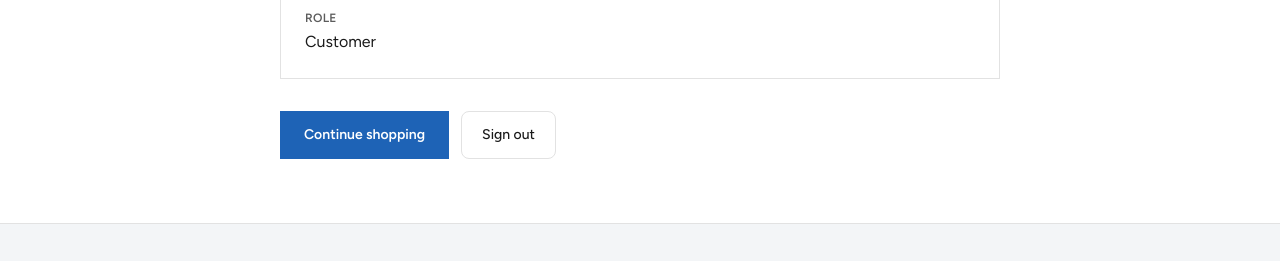
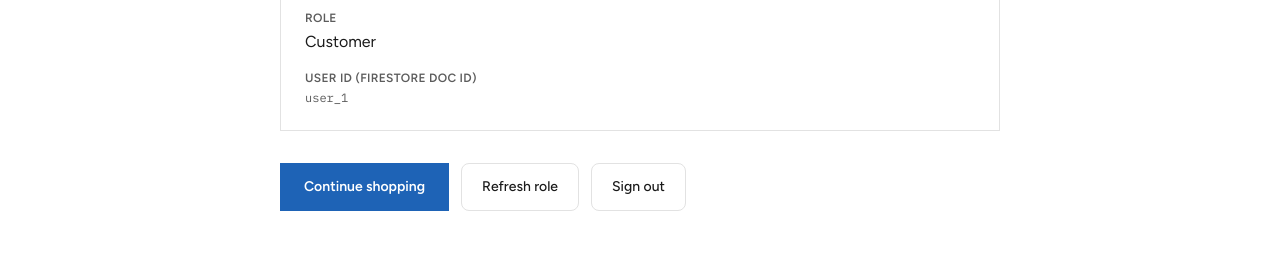
Before and after one commit to nassim778/PiggyPower-, a Next.js app: page /account in a window 1280 px wide. Shown: the part 364-625 px from the top of the page. Built offline with nearby package versions, Linux system fonts and the light colour scheme; no server answers; sample sign-in values are in the browser's storage.

Commit message:
Fix Firestore admin role detection and show UID on account page.
Normalize role values, force token refresh on sync, and document the Auth-UID doc requirement.

```diff
--- a/src/app/account/page.tsx
+++ b/src/app/account/page.tsx
@@ -2,12 +2,13 @@
 
 import Link from "next/link";
 import { useRouter } from "next/navigation";
-import { useEffect } from "react";
+import { useEffect, useState } from "react";
 import { useAuth } from "@/components/auth/AuthProvider";
 
 export default function AccountPage() {
-  const { user, role, loading, logout, configured } = useAuth();
+  const { user, role, loading, logout, configured, refreshRole } = useAuth();
   const router = useRouter();
+  const [refreshing, setRefreshing] = useState(false);
 
   useEffect(() => {
     if (!loading && !user && configured) {
@@ -49,6 +50,12 @@ export default function AccountPage() {
           <p className="text-xs font-semibold uppercase tracking-wide text-ash">Role</p>
           <p className="mt-1 capitalize text-ink">{role || "customer"}</p>
         </div>
+        <div>
+          <p className="text-xs font-semibold uppercase tracking-wide text-ash">
+            User ID (Firestore doc id)
+          </p>
+          <p className="mt-1 break-all font-mono text-xs text-ash">{user?.uid}</p>
+        </div>
       </div>
 
       <div className="mt-8 flex flex-wrap gap-3">
@@ -65,6 +72,21 @@ export default function AccountPage() {
         )}
         <button
           type="button"
+          disabled={refreshing}
+          onClick={async () => {
+            setRefreshing(true);
+            try {
+              await refreshRole();
+            } finally {
+              setRefreshing(false);
+            }
+          }}
+          className="inline-flex items-center justify-center rounded-lg border border-rule px-5 py-2.5 text-sm font-medium text-ink transition hover:border-blue hover:text-blue disabled:opacity-60"
+        >
+          {refreshing ? "Refreshing…" : "Refresh role"}
+        </button>
+        <button
+          type="button"
           onClick={async () => {
             await logout();
             router.push("/");
--- a/src/components/auth/AuthProvider.tsx
+++ b/src/components/auth/AuthProvider.tsx
@@ -83,7 +83,8 @@ export function AuthProvider({ children }: { children: ReactNode }) {
       setRole(null);
       return;
     }
-    const token = await current.getIdToken();
+    // Force a fresh token so server re-reads Firestore role
+    const token = await current.getIdToken(true);
     const r = await syncAndGetRole(token);
     setRole(r);
   }, []);
@@ -99,10 +100,11 @@ export function AuthProvider({ children }: { children: ReactNode }) {
       setUser(next);
       if (next) {
         try {
-          const token = await next.getIdToken();
+          const token = await next.getIdToken(true);
           const r = await syncAndGetRole(token);
           setRole(r);
-        } catch {
+        } catch (err) {
+          console.error("[auth] sync failed", err);
           setRole("customer");
         }
       } else {
--- a/src/lib/auth-server.ts
+++ b/src/lib/auth-server.ts
@@ -24,18 +24,25 @@ export function isAdminEmail(email: string | null | undefined): boolean {
   return adminEmails().has(email.trim().toLowerCase());
 }
 
+/** Accept "admin" / "Admin" / whitespace; anything else is customer. */
+export function normalizeRole(raw: unknown): UserRole {
+  if (typeof raw !== "string") return "customer";
+  return raw.trim().toLowerCase() === "admin" ? "admin" : "customer";
+}
+
 export async function resolveRole(
   uid: string,
   email: string | null,
 ): Promise<UserRole> {
+  // 1) Env allowlist always wins
   if (isAdminEmail(email)) return "admin";
 
   if (!isFirebaseConfigured()) return "customer";
 
+  // 2) Firestore users/{uid}.role
   const snap = await getDb().collection("users").doc(uid).get();
-  const role = snap.data()?.role;
-  if (role === "admin") return "admin";
-  return "customer";
+  if (!snap.exists) return "customer";
+  return normalizeRole(snap.data()?.role);
 }
 
 export async function ensureUserProfile(input: {
@@ -60,12 +67,24 @@ export async function ensureUserProfile(input: {
     return;
   }
 
-  // Promote if email was added to ADMIN_EMAILS
-  if (role === "admin" && existing.data()?.role !== "admin") {
-    await ref.set(
-      { role: "admin", updatedAt: new Date().toISOString() },
-      { merge: true },
-    );
+  const data = existing.data() || {};
+  const updates: Record<string, unknown> = {
+    updatedAt: new Date().toISOString(),
+  };
+
+  // Keep email in sync
+  if (input.email && data.email !== input.email) {
+    updates.email = input.email;
+  }
+
+  // Promote to admin when env or existing Firestore says so — never demote here
+  if (role === "admin" && normalizeRole(data.role) !== "admin") {
+    updates.role = "admin";
+  }
+
+  // If someone already set role=admin in Firestore, leave it alone
+  if (Object.keys(updates).length > 1 || updates.role) {
+    await ref.set(updates, { merge: true });
   }
 }
 
```
Also changed, not shown: 1 other file (tests, documents, lock files or other folders).
